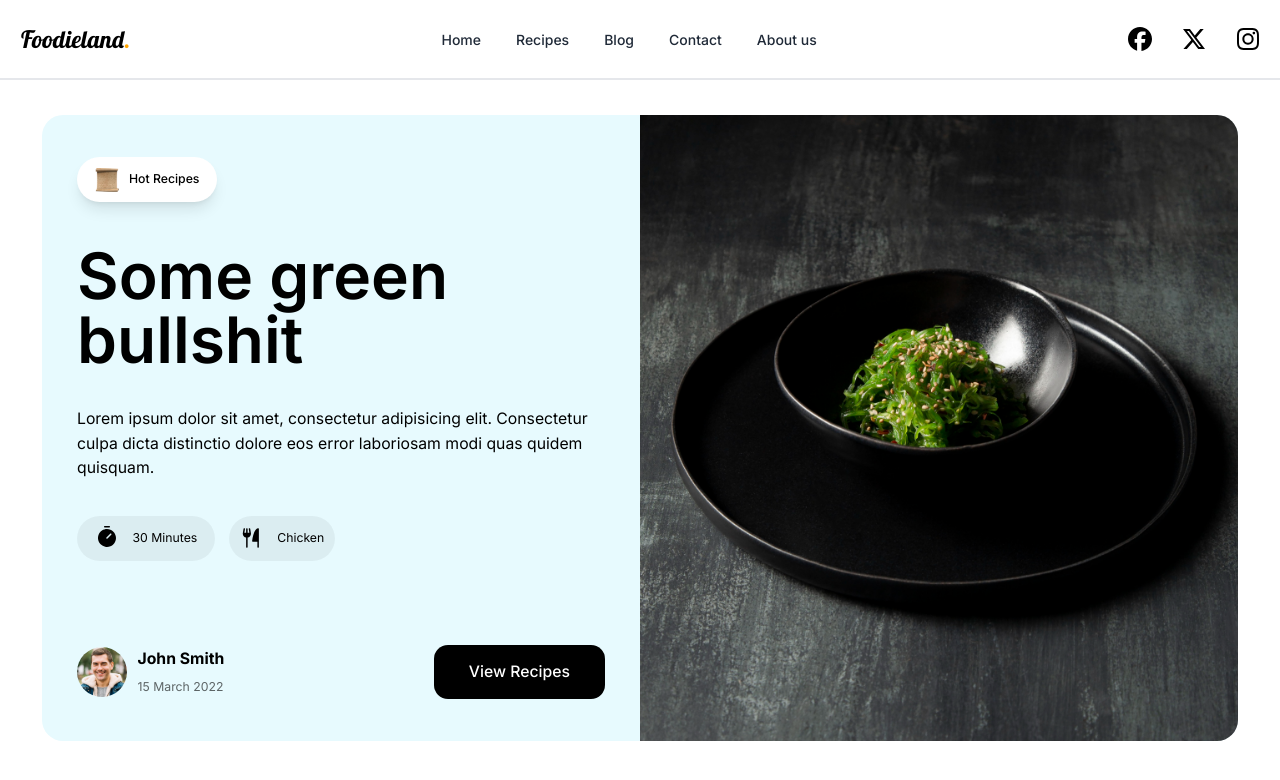
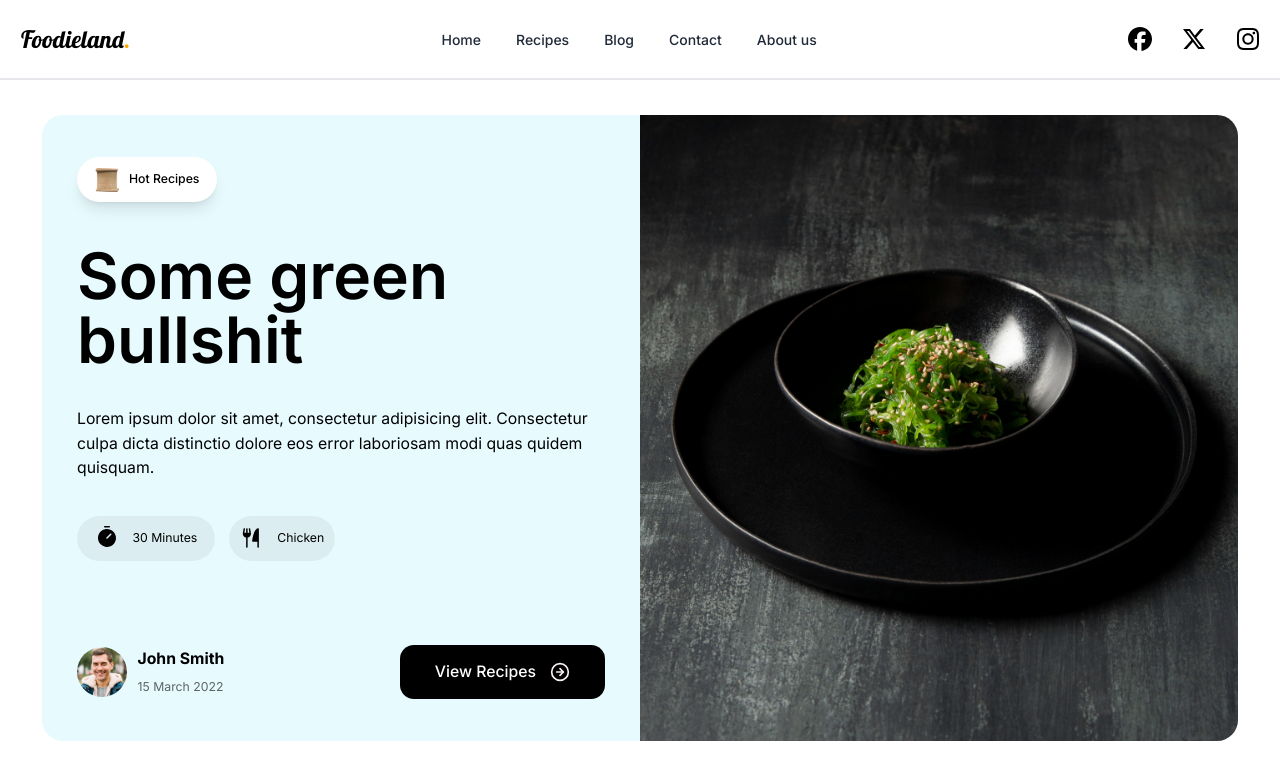
Before and after one commit to skmkqw/Foodieland, a Next.js app in the folder frontend/foodieland-app/: page / in a window 1280 px wide. Shown: the top 780 px of the page. Built offline with nearby package versions, Linux system fonts and the light colour scheme.

Commit message:
passing children to Button/LinkButton

```diff
--- a/frontend/foodieland-app/components/ui/Button.tsx
+++ b/frontend/foodieland-app/components/ui/Button.tsx
@@ -6,14 +6,16 @@ interface ButtonProps {
     type: "button" | "submit" | "reset",
     text: string,
     additionalStyles?: string,
-    handleClick?: MouseEventHandler<HTMLButtonElement>
+    handleClick?: MouseEventHandler<HTMLButtonElement>,
+    children?: React.ReactNode
 }
 
-export default function Button({ type, text, additionalStyles, handleClick }: ButtonProps) {
+export default function Button({ type, text, additionalStyles, handleClick, children }: ButtonProps) {
     return (
         <button type={type} onClick={handleClick}
-                className={`${additionalStyles} bg-black text-white font-medium text-lg transition-[background-color] duration-[0.3s] ease-[ease] cursor-pointer px-10 py-[15px] rounded-2xl hover:bg-[rgba(0,0,0,0.8)]`}>
-            {text}
+                className={`${additionalStyles} flex items-center gap-4 bg-black text-white font-medium text-lg transition-[background-color] duration-[0.3s] ease-[ease] cursor-pointer px-10 py-[15px] rounded-2xl hover:bg-[rgba(0,0,0,0.8)]`}>
+            <p>{text}</p>
+            {children}
         </button>
     );
 }
--- a/frontend/foodieland-app/components/ui/LinkButton.tsx
+++ b/frontend/foodieland-app/components/ui/LinkButton.tsx
@@ -1,10 +1,10 @@
 import Link from "next/link";
 import { Button } from "@/components";
 
-export default function LinkButton({ url, buttonText, additionalStyles }: { url: string, buttonText: string, additionalStyles?: string }) {
+export default function LinkButton({ url, buttonText, additionalStyles, children }: { url: string, buttonText: string, additionalStyles?: string, children?: React.ReactNode }) {
     return (
         <Link href={url}>
-            <Button type={"button"} text={buttonText} additionalStyles={additionalStyles}/>
+            <Button type={"button"} text={buttonText} additionalStyles={additionalStyles} children={children}/>
         </Link>
     );
 }
```
